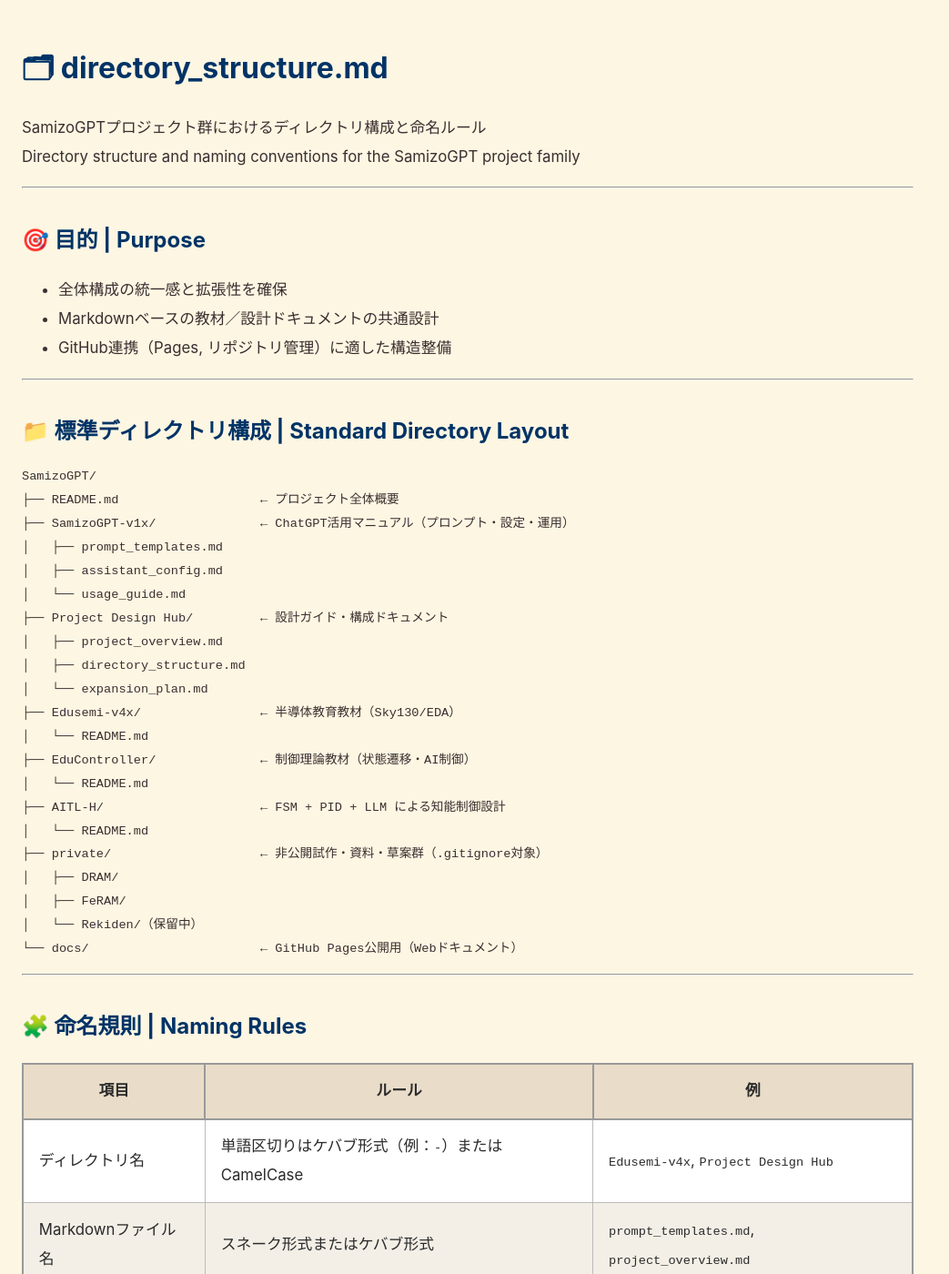
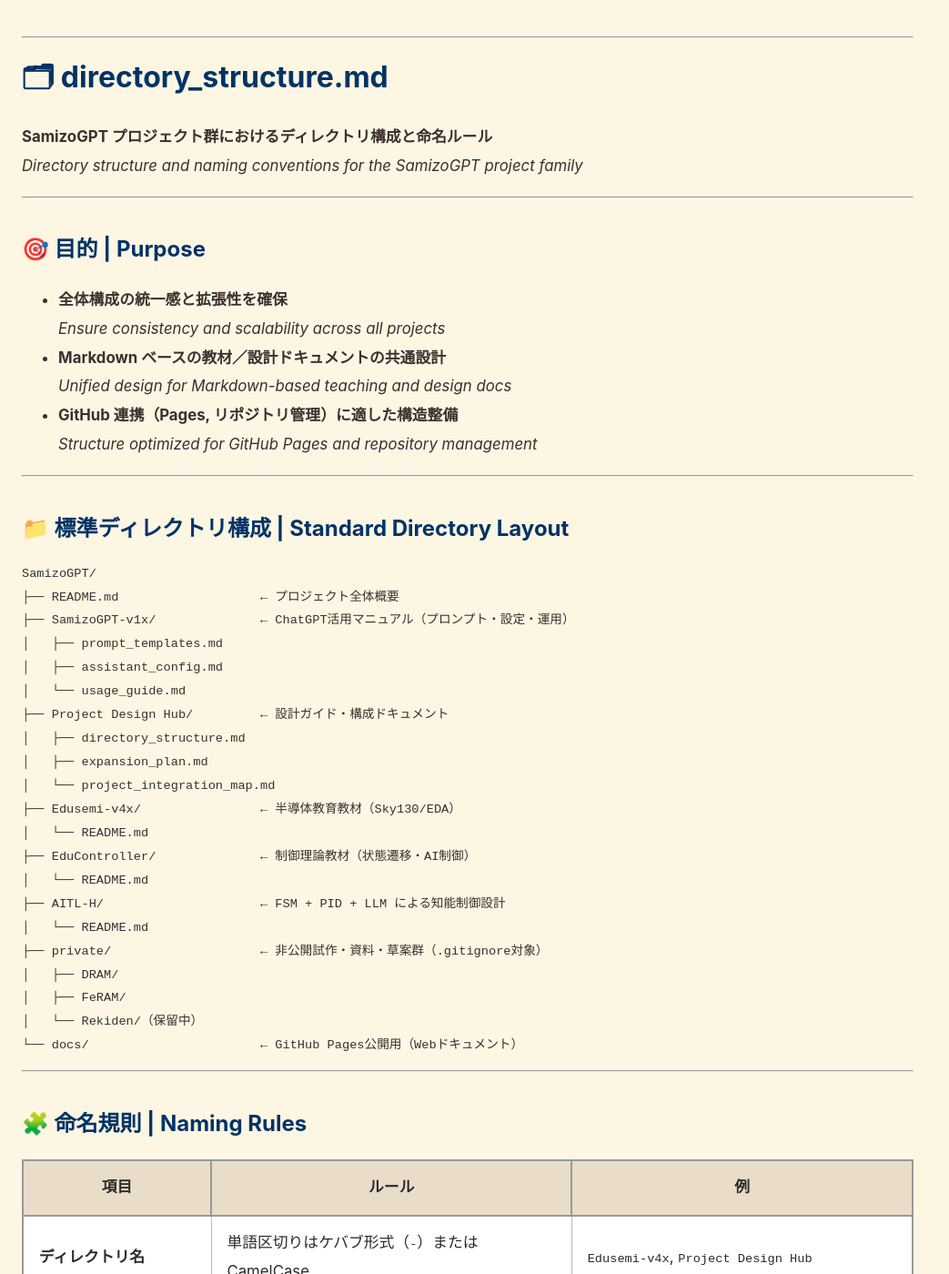
Before and after one commit to Samizo-AITL/SamizoGPT, a Jekyll site: the page built from Project Design Hub/directory_structure.md, in a window 1280 px wide and 1400 px high. Shown: the whole window at 91% size, without its empty margins (0-1043 px from the left). Built offline with Jekyll 4.4.1, drawn with Linux system fonts in a browser that asks for light colours; our own code applies the rules of GitHub Pages for plain Markdown files; some of the changed text lies outside the part shown.

Commit message:
Update directory_structure.md

```diff
--- a/Project Design Hub/directory_structure.md
+++ b/Project Design Hub/directory_structure.md
@@ -1,15 +1,24 @@
+---
+layout: default
+title: Project Design Hub/directory_structure.md
+---
+
+---
+
 # 🗂 directory_structure.md
 
-SamizoGPTプロジェクト群におけるディレクトリ構成と命名ルール
-Directory structure and naming conventions for the SamizoGPT project family
+**SamizoGPT プロジェクト群におけるディレクトリ構成と命名ルール**
+*Directory structure and naming conventions for the SamizoGPT project family*
 
 ---
 
 ## 🎯 目的 | Purpose
-
-- 全体構成の統一感と拡張性を確保
-- Markdownベースの教材／設計ドキュメントの共通設計
-- GitHub連携（Pages, リポジトリ管理）に適した構造整備
+- **全体構成の統一感と拡張性を確保**
+  *Ensure consistency and scalability across all projects*
+- **Markdown ベースの教材／設計ドキュメントの共通設計**
+  *Unified design for Markdown-based teaching and design docs*
+- **GitHub 連携（Pages, リポジトリ管理）に適した構造整備**
+  *Structure optimized for GitHub Pages and repository management*
 
 ---
 
@@ -23,9 +32,9 @@
 │   ├── assistant_config.md
 │   └── usage_guide.md
 ├── Project Design Hub/         ← 設計ガイド・構成ドキュメント
-│   ├── project_overview.md
 │   ├── directory_structure.md
-│   └── expansion_plan.md
+│   ├── expansion_plan.md
+│   └── project_integration_map.md
 ├── Edusemi-v4x/                ← 半導体教育教材（Sky130/EDA）
 │   └── README.md
 ├── EduController/              ← 制御理論教材（状態遷移・AI制御）
@@ -45,32 +54,34 @@
 
 | 項目 | ルール | 例 |
 |------|--------|-----|
-| ディレクトリ名 | 単語区切りはケバブ形式（例：`-`）またはCamelCase | `Edusemi-v4x`, `Project Design Hub` |
-| Markdownファイル名 | スネーク形式またはケバブ形式 | `prompt_templates.md`, `project_overview.md` |
-| バージョン管理 | `-v1x`, `-v2x` などをサフィックスに付与 | `SamizoGPT-v1x` |
-| 非公開資料 | `private/` 配下に格納し、原則 `.gitignore` 管理 | `private/DRAM/`, `private/構想案.md` |
+| **ディレクトリ名** | 単語区切りはケバブ形式（`-`）または CamelCase | `Edusemi-v4x`, `Project Design Hub` |
+| **Markdown ファイル名** | スネーク形式またはケバブ形式 | `prompt_templates.md`, `directory_structure.md` |
+| **バージョン管理** | `-v1x`, `-v2x` をサフィックスとして付与 | `SamizoGPT-v1x` |
+| **非公開資料** | `private/` 配下に格納し、原則 `.gitignore` 管理 | `private/DRAM/`, `private/構想案.md` |
 
 ---
 
 ## 📚 補足ルール | Supplementary Rules
-
-- 各プロジェクトディレクトリ内には **`README.md` を必須設置**（目的・構成・応用範囲を明記）
-- プロンプト・設定・設計ドキュメント類は **共通テンプレートに従う**（`design_templates/`参照予定）
-- `.md` は原則 UTF-8／LF で保存し、CLI/GUI環境で読みやすく構成
+- 各プロジェクトディレクトリ内には **必ず `README.md` を設置**（目的・構成・応用範囲を明記）
+  *Each project directory must include a `README.md` with purpose, structure, and scope.*
+- プロンプト・設定・設計ドキュメント類は **共通テンプレートに従う**（`design_templates/` 参照予定）
+  *Prompts, configs, and design docs should follow shared templates.*
+- `.md` ファイルは **UTF-8 / LF** で保存し、CLI/GUI 双方で可読性を担保
+  *Markdown files must use UTF-8 / LF to ensure readability across environments.*
 
 ---
 
-## 🛡 拡張とメンテナンスの方針
-
-- 将来的なGUIツール／API連携に備えた拡張ディレクトリ（`gui-tools/`, `api-scripts/`）を追加予定
-- 教材PDF生成・テンプレート自動展開用の `template-builder/` 構想あり
-- 各構成変更は `Project Design Hub` 内ドキュメントに反映必須
+## 🛡 拡張とメンテナンス | Expansion & Maintenance
+- **GUI ツール／API 連携**に備えた拡張ディレクトリ（`gui-tools/`, `api-scripts/`）を追加予定
+  *Plan to add directories for GUI tools and API integration.*
+- **教材 PDF 生成・テンプレート自動展開**のための `template-builder/` を構想
+  *Concept for `template-builder/` to automate PDF generation and template deployment.*
+- 各構成変更は必ず **`Project Design Hub` 内ドキュメントに反映**
+  *All structural changes must be reflected in `Project Design Hub` docs.*
 
 ---
 
-## ✍ 作成者：三溝 真一 / Samizo-AITL
-
+## ✍ 管理者 | Maintainer
+**三溝 真一 / Samizo-AITL**
 - Email: [shin3t72@gmail.com](mailto:shin3t72@gmail.com)
 - GitHub: [Samizo-AITL](https://github.com/Samizo-AITL)
-
----
```
